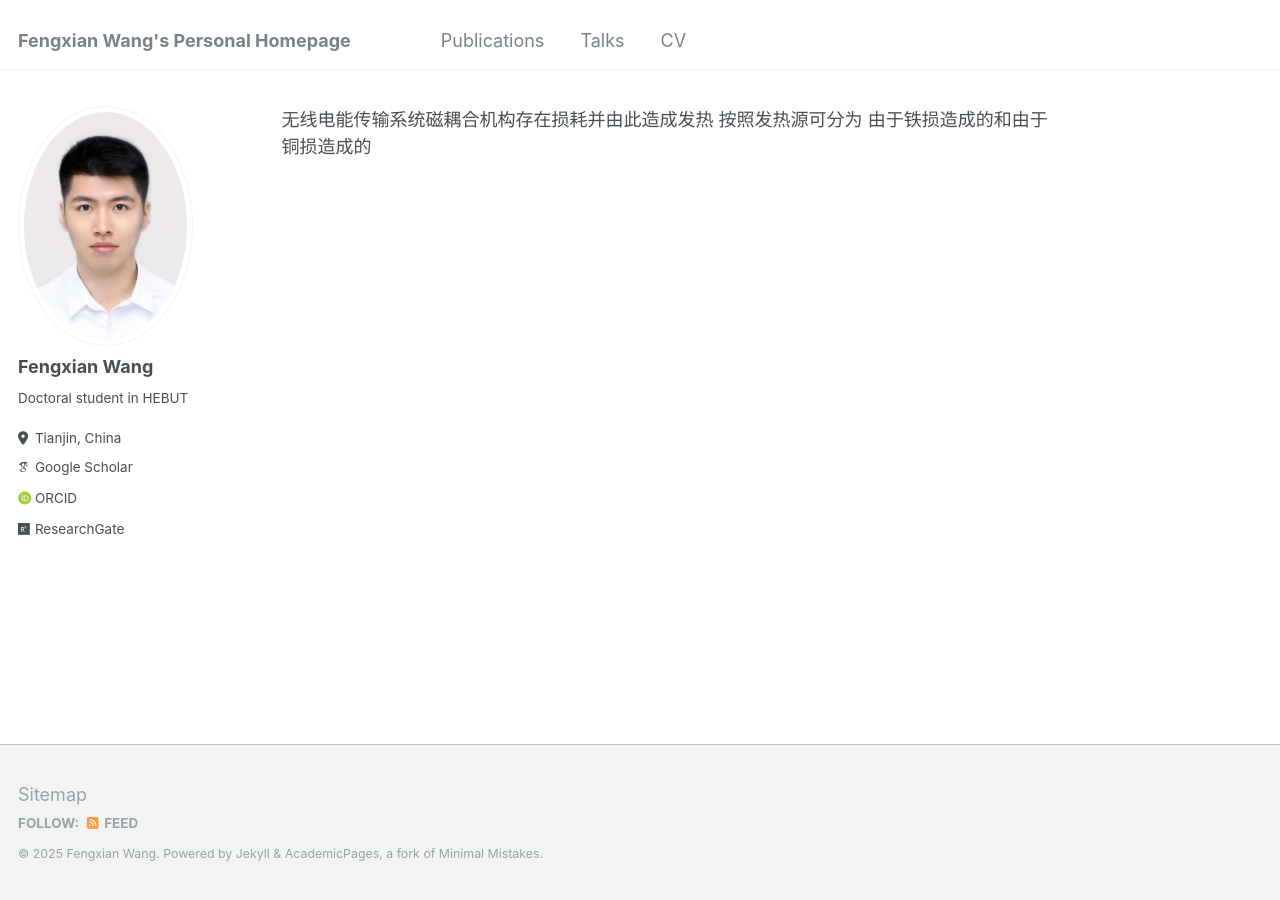
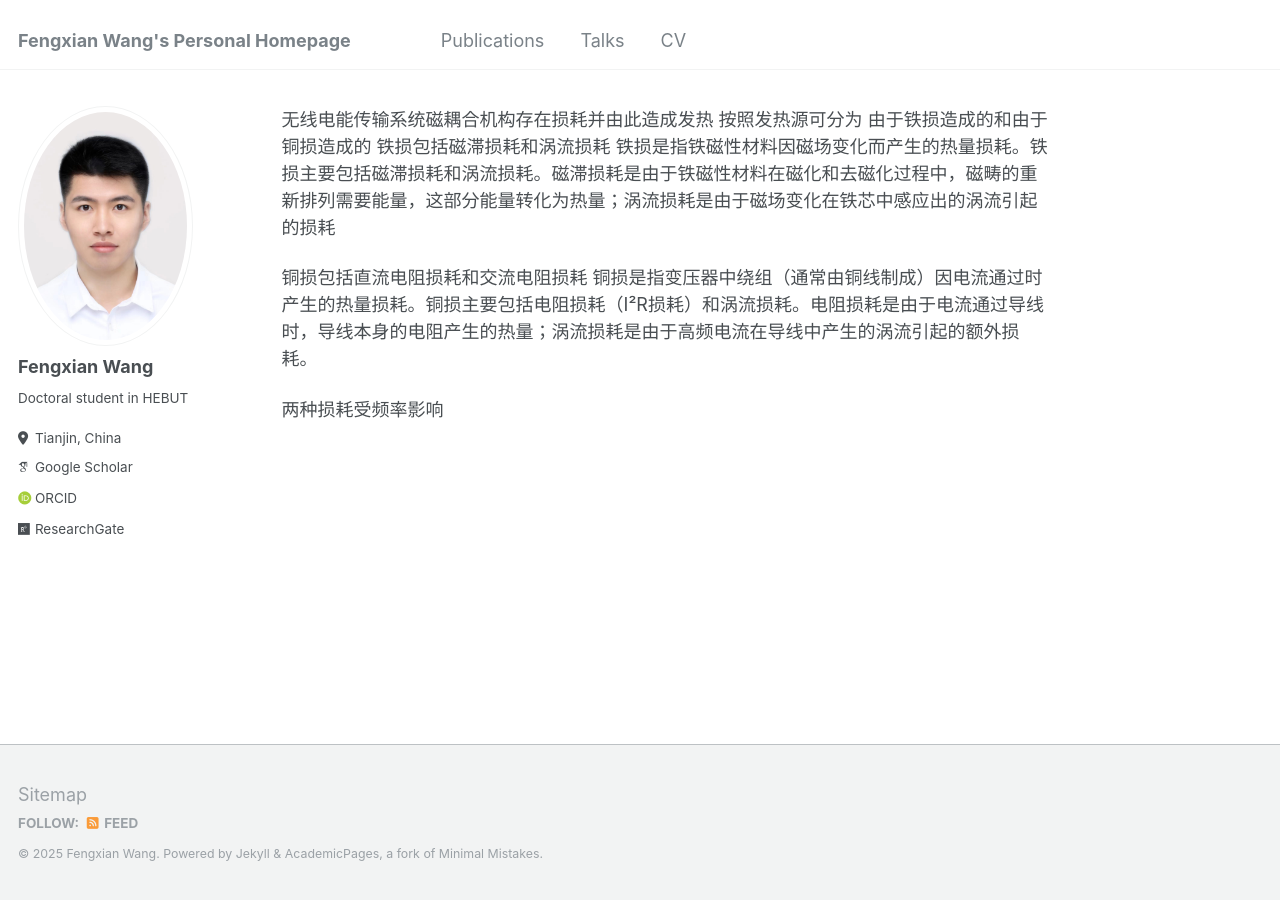
Before and after one commit to Fengxian-wang/note-gen-sync, a Jekyll site: the page built from 无线电能传输系统磁热均衡研究.md, in a window 1280 px wide. Built offline with Jekyll 4.4.1, drawn with Linux system fonts in a browser that asks for light colours; some web fonts are replaced; our own code applies the rules of GitHub Pages for plain Markdown files.

Commit message:
增加了铁损和铜损的详细解释，并说明两种损耗受频率影响。

```diff
--- a/无线电能传输系统磁热均衡研究.md
+++ b/无线电能传输系统磁热均衡研究.md
@@ -1,2 +1,10 @@
 无线电能传输系统磁耦合机构存在损耗并由此造成发热
 按照发热源可分为 由于铁损造成的和由于铜损造成的
+铁损包括磁滞损耗和涡流损耗
+铁损是指铁磁性材料因磁场变化而产生的热量损耗。铁损主要包括磁滞损耗和涡流损耗。磁滞损耗是由于铁磁性材料在磁化和去磁化过程中，磁畴的重新排列需要能量，这部分能量转化为热量；涡流损耗是由于磁场变化在铁芯中感应出的涡流引起的损耗
+
+
+铜损包括直流电阻损耗和交流电阻损耗
+铜损是指变压器中绕组（通常由铜线制成）因电流通过时产生的热量损耗。铜损主要包括电阻损耗（I²R损耗）和涡流损耗。电阻损耗是由于电流通过导线时，导线本身的电阻产生的热量；涡流损耗是由于高频电流在导线中产生的涡流引起的额外损耗。
+
+两种损耗受频率影响
```
